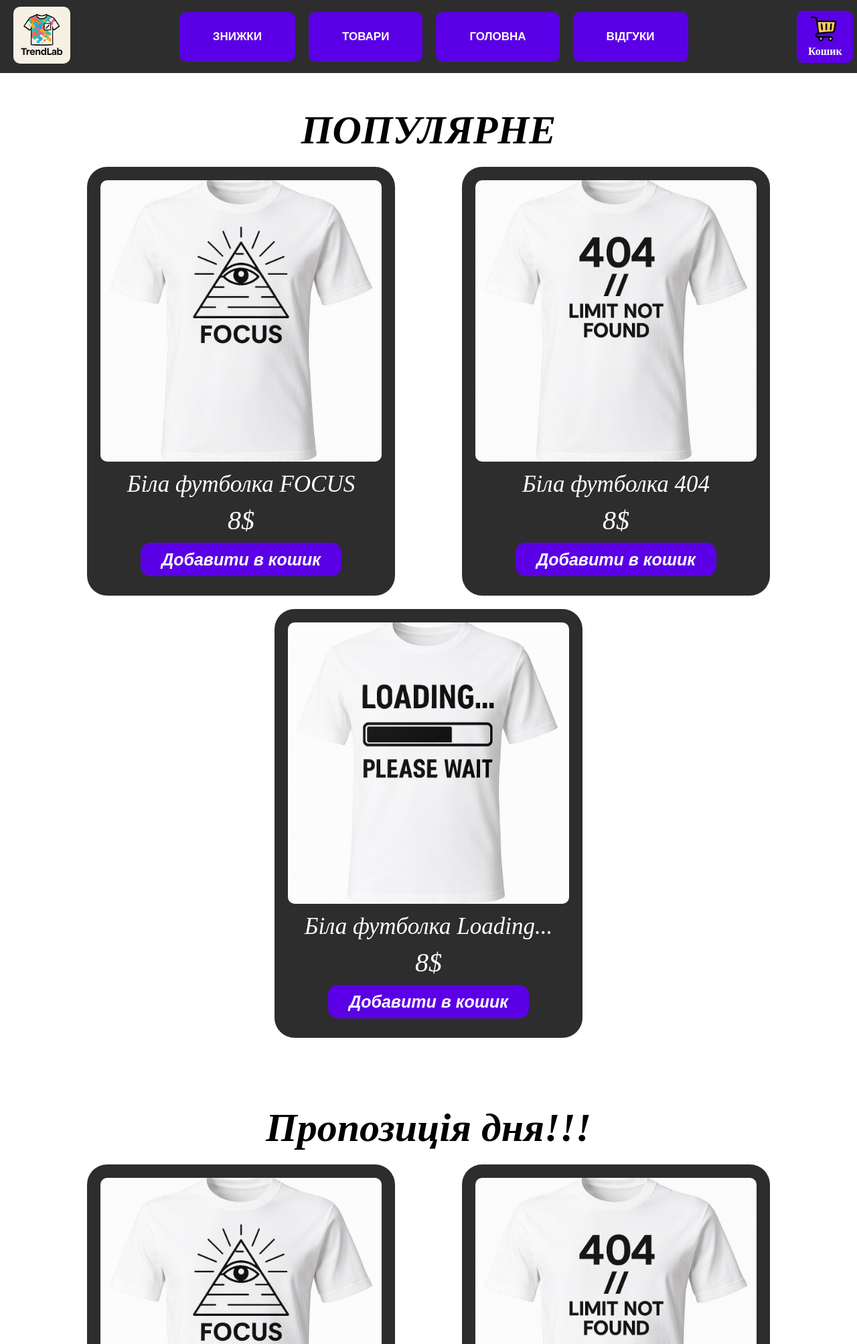
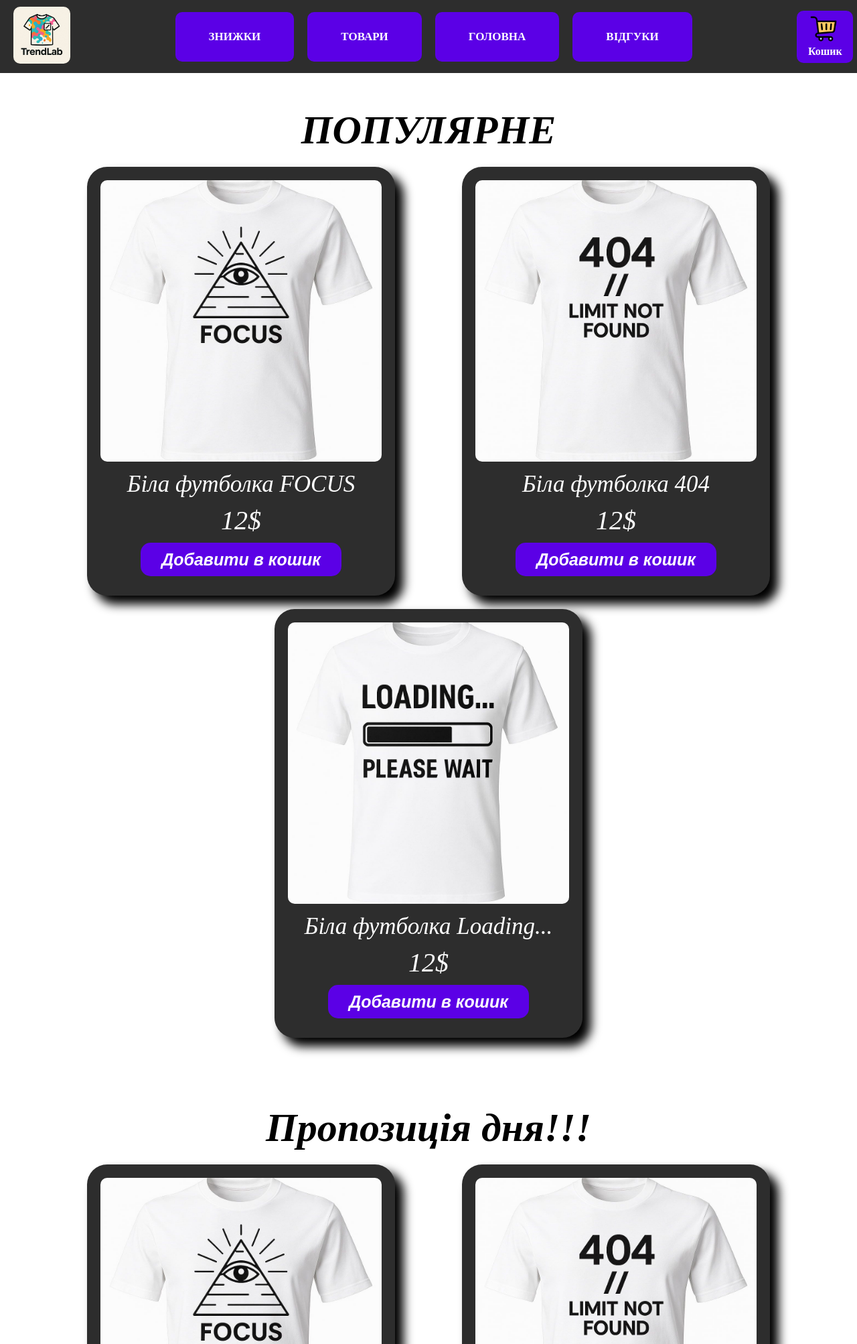
Before and after one commit to RedStrike2406/TrendLab, a Flask app: page / in a window 1280 px wide. Shown: the top 2006 px of the page at 67% size. Run offline with Flask 3, Linux system fonts and the light colour scheme.

Commit message:
Visual update and bug fix

```diff
--- a/static/style.css
+++ b/static/style.css
@@ -32,7 +32,7 @@ body {
     gap: 20px;
 }
 
-.nav_buttons button {
+.nav_buttons div {
     background-color: #5b00e6;
     padding: 27px 50px;
     border: none;
@@ -86,6 +86,13 @@ body {
     width: 420px;
     height: 600px;
     text-align: center;
+    box-shadow: 12px 12px 15px 1px #000000;
+}
+
+.card:hover{
+    width: 460px;
+    height: 640px;
+    box-shadow: 12px 12px 15px 1px #230261;
 }
 
 .card img {
@@ -179,6 +186,19 @@ body {
     border-radius: 30px;
     width: 600px;
     height: 220px;
+}
+
+.feedback_card:hover{
+    box-shadow: 12px 12px 15px 1px #230261;
+}
+
+.feedback_card:hover img{
+    width: 40px;
+    height: 40px;
+}
+
+.feedback_card:hover span{
+    font-size: 40px;
 }
 
 .feedback_name {
--- a/templates/main.html
+++ b/templates/main.html
@@ -13,10 +13,10 @@
         <div class="logo"><img src="{{ url_for('static', filename='img/trendlab.png') }}"></div>
 
         <div class="nav_buttons">
-          <button><a href="#discount">ЗНИЖКИ</a></button>
-          <button><a href="#items">ТОВАРИ</a></button>
-          <button><a href="#main">ГОЛОВНА</a></button>
-          <button><a href="#feedback">ВІДГУКИ</a></button>
+          <a href="#discount"><div>ЗНИЖКИ</div></a>
+          <a href="#items"><div>ТОВАРИ</div></a>
+          <a href="#main"><div>ГОЛОВНА</div></a>
+          <a href="#feedback"><div>ВІДГУКИ</div></a>
         </div>
 
         <div class="cart">
@@ -41,19 +41,19 @@
     <div class="card">
       <img src="{{ url_for('static', filename='img/tshort 1.jpg') }}">
       <div class="product_title">Біла футболка FOCUS</div>
-      <span class="price">8$</span>
+      <span class="price">12$</span>
       <div><button class="add_button">Добавити в кошик</button></div>
     </div>
     <div class="card">
       <img src="{{ url_for('static', filename='img/tshort 2.jpg') }}">
       <div class="product_title">Біла футболка 404</div>
-      <span class="price">8$</span>
+      <span class="price">12$</span>
       <div><button class="add_button">Добавити в кошик</button></div>
     </div>
     <div class="card">
       <img src="{{ url_for('static', filename='img/tshort 3.jpg') }}">
       <div class="product_title">Біла футболка Loading...</div>
-      <span class="price">8$</span>
+      <span class="price">12$</span>
       <div><button class="add_button">Добавити в кошик</button></div>
     </div>
   </div>
```
